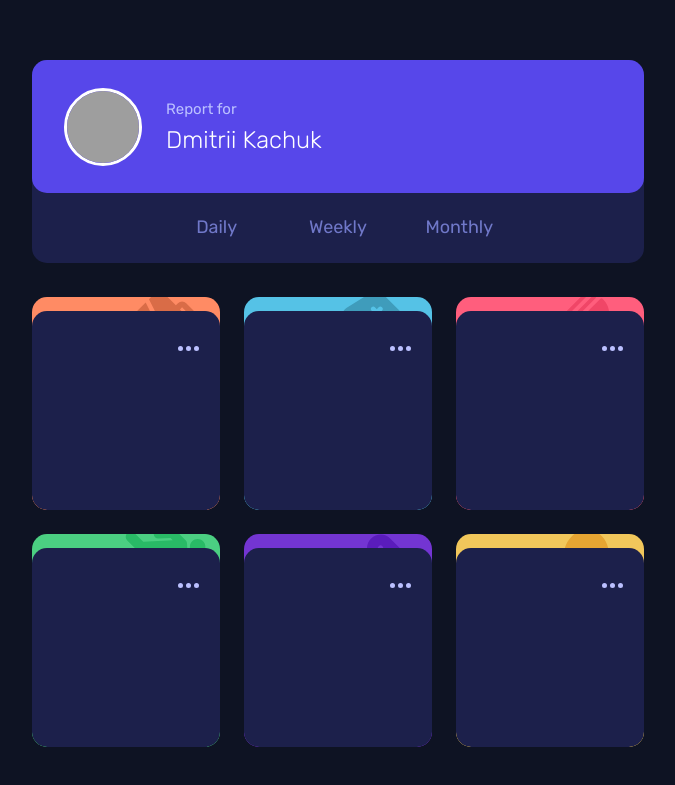
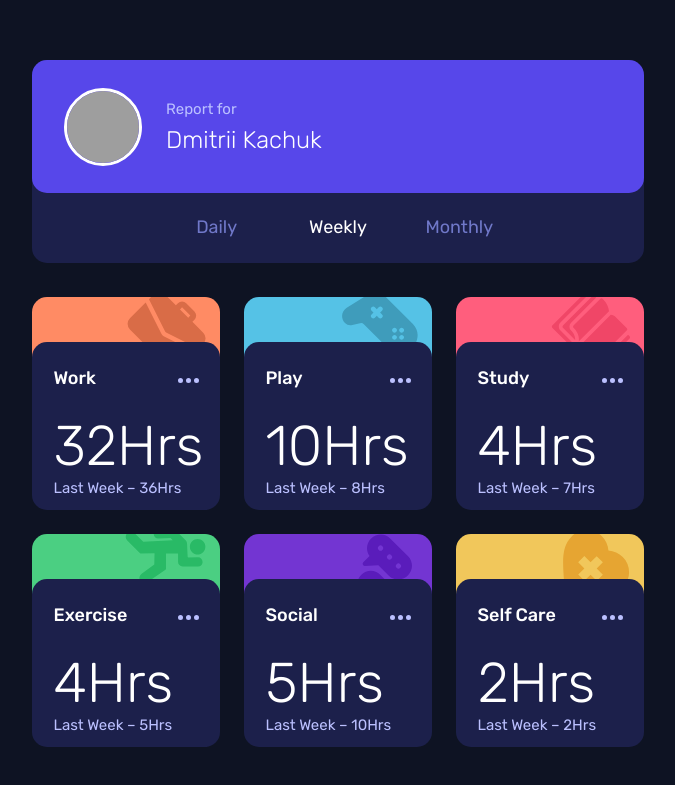
Before and after one commit to phil-cody/time-tracking-dashboard, a website: page index.html in a window 1280 px wide. Shown: the part 113-898 px from the top of the page, without its empty margins (302-977 px from the left). Drawn offline with Linux system fonts and the light colour scheme; grey boxes are pictures that could not be loaded.

Commit message:
added data and switching buttons

```diff
--- a/index.html
+++ b/index.html
@@ -8,6 +8,7 @@
 	<link rel="preconnect" href="https://fonts.googleapis.com">
 	<link rel="preconnect" href="https://fonts.gstatic.com" crossorigin>
 	<link href="https://fonts.googleapis.com/css2?family=Rubik:wght@300..500&display=swap" rel="stylesheet">
+	<script src="src/scripts/script.js" defer></script>
 	<link rel="stylesheet" href="src/css/style.css">
 	<title>Time Tracking Dashboard</title>
 </head>
@@ -23,17 +24,19 @@
 				</div>
 			</div>
 			<div class="header__btn">
-				<button class="header__btn-daily btn">Daily</button>
-				<button class="header__btn-weekly btn">Weekly</button>
-				<button class="header__btn-monthly btn">Monthly</button>
+				<button class="header__btn-daily btn" data-period="daily">Daily</button>
+				<button class="header__btn-weekly btn" data-period="weekly">Weekly</button>
+				<button class="header__btn-monthly btn" data-period="monthly">Monthly</button>
 			</div>
 		</section>
-		<section class="work card">
+		<section class="work card" data-title="Work">
+			<div class="card__background">
 				<svg width="79" height="79" xmlns="http://www.w3.org/2000/svg" class="background-image">
 					<path
 						d="m18.687 10.43 15.464 30.906c.31.682.743 1.322 1.3 1.88.558.557 1.198.99 1.714 1.217L68.237 59.98 52.484 75.732a8.025 8.025 0 0 1-11.355 0L2.934 37.538a8.025 8.025 0 0 1 0-11.356L18.687 10.43Zm19.345-7.99 10.839 10.838 2.065-2.064a5.845 5.845 0 0 1 8.258 0l8.258 8.259a5.845 5.845 0 0 1 0 8.258l-2.064 2.064 10.839 10.84a8.025 8.025 0 0 1 0 11.355l-4.728 4.728L39.126 40.53a1.963 1.963 0 0 1-.578-.413 1.963 1.963 0 0 1-.413-.578L21.95 7.168l4.728-4.728a8.025 8.025 0 0 1 11.355 0Zm17.033 12.903-2.064 2.065 8.258 8.258 2.064-2.064-8.258-8.259Z"
 						fill="#D96C47" fill-rule="nonzero" />
 				</svg>
+			</div>
 			<article class="content">
 				<div class="content__header">
 					<h1 class="content__title"></h1>
@@ -51,12 +54,14 @@
 				</div>
 			</article>
 		</section>
-		<section class="play card">
+		<section class="play card" data-title="Play">
+			<div class="card__background">
 				<svg width="76" height="77" xmlns="http://www.w3.org/2000/svg" class="background-image">
 					<path
 						d="m60.91 71.846 12.314-19.892c3.317-5.36 3.78-13.818-2.31-19.908l-26.36-26.36c-4.457-4.457-12.586-6.843-19.908-2.31L4.753 15.69c-5.4 3.343-6.275 10.854-1.779 15.35a7.773 7.773 0 0 0 7.346 2.035l7.783-1.945a3.947 3.947 0 0 1 3.731 1.033l22.602 22.602c.97.97 1.367 2.4 1.033 3.732l-1.945 7.782a7.775 7.775 0 0 0 2.037 7.349c4.49 4.49 12.003 3.624 15.349-1.782Zm-24.227-46.12-1.891-1.892-1.892 1.892a2.342 2.342 0 0 1-3.312-3.312l1.892-1.892-1.892-1.891a2.342 2.342 0 0 1 3.312-3.312l1.892 1.891 1.891-1.891a2.342 2.342 0 0 1 3.312 3.312l-1.891 1.891 1.891 1.892a2.342 2.342 0 0 1-3.312 3.312Zm14.19 14.19a2.343 2.343 0 1 1 3.315-3.312 2.343 2.343 0 0 1-3.314 3.312Zm0 7.096a2.343 2.343 0 0 1 3.313-3.312 2.343 2.343 0 0 1-3.312 3.312Zm7.096-7.095a2.343 2.343 0 1 1 3.312 0 2.343 2.343 0 0 1-3.312 0Zm0 7.095a2.343 2.343 0 0 1 3.312-3.312 2.343 2.343 0 0 1-3.312 3.312Z"
 						fill="#3F9CBB" fill-rule="nonzero" />
 				</svg>
+			</div>
 			<article class="content">
 				<div class="content__header">
 					<h1 class="content__title"></h1>
@@ -68,16 +73,20 @@
 						</svg>
 					</button>
 				</div>
+				<div class="content__data">
 					<div class="content__current"></div>
 					<div class="content__previous"></div>
+				</div>
 			</article>
 		</section>
-		<section class="study card">
+		<section class="study card" data-title="Study">
+			<div class="card__background">
 				<svg width="79" height="79" xmlns="http://www.w3.org/2000/svg" class="background-image">
 					<path
 						d="M33.227 1.495a1.87 1.87 0 0 1 2.646 0l1.323 1.323-27.78 27.78c-2.189 2.189-2.1 5.837.088 8.026l12.132 12.132a5.624 5.624 0 0 0 1.096 6.388 5.624 5.624 0 0 0 6.389 1.097l12.132 12.132c2.188 2.188 5.837 2.276 8.025.088l27.78-27.78 1.323 1.322a1.87 1.87 0 0 1 0 2.646L46.632 78.4a1.87 1.87 0 0 1-2.645 0L29.12 63.531a5.624 5.624 0 0 1-6.389-1.097l-5.291-5.291a5.624 5.624 0 0 1-1.097-6.388L1.478 35.89a1.87 1.87 0 0 1 0-2.646ZM59.74 22.783c1.948.27 3.83 1.117 5.325 2.612l10.583 10.583a1.87 1.87 0 0 1 0 2.646L46.544 67.727a1.87 1.87 0 0 1-2.646 0L30.67 54.498a1.872 1.872 0 0 0-2.646 0ZM49.19 6.875a1.87 1.87 0 0 1 2.647 0c4.489 4.489 5.877 8.98 6.178 12.342L27.67 49.56c.349-1.527 1.181-7.463-4.938-13.582a1.87 1.87 0 0 1 0-2.646Zm-7.936-2.646a1.87 1.87 0 0 1 2.645 0l1.323 1.323-25.134 25.134a5.619 5.619 0 0 0 0 7.938c4.005 4.005 4.2 7.696 4.043 9.335L12.15 35.978a1.87 1.87 0 0 1 0-2.646Z"
 						fill="#F04667" fill-rule="nonzero" />
 				</svg>
+			</div>
 			<article class="content">
 				<div class="content__header">
 					<h1 class="content__title"></h1>
@@ -89,16 +98,20 @@
 						</svg>
 					</button>
 				</div>
+				<div class="content__data">
 					<div class="content__current"></div>
 					<div class="content__previous"></div>
+				</div>
 			</article>
 		</section>
-		<section class="exercise card">
+		<section class="exercise card" data-title="Exercise">
+			<div class="card__background">
 				<svg width="81" height="55" xmlns="http://www.w3.org/2000/svg" class="background-image">
 					<path
 						d="m33.357.579 16.447.426c.33.009.645.144.88.38l9.953 9.953a4.946 4.946 0 0 1 1.451 3.311l.514 12.87c.02.503.433.895.937.894l9.595-.05a4.438 4.438 0 0 1 4.437 4.43v.26c0 1.164-.453 2.259-1.277 3.082a4.334 4.334 0 0 1-3.083 1.277h-15.77c-2.347 0-4.393-2.045-4.393-4.393l-.001-8.405-12.05-.009.01 15.17c.001.426-.21.826-.56 1.067l-18.098 12.41c-1.363.849-2.958 1.033-4.426.537a5.147 5.147 0 0 1-1.994-1.237 5.247 5.247 0 0 1-1.193-1.85c-.875-2.293.074-4.934 2.256-6.277l12.303-8.973.252-11.28-13.556.442a1.291 1.291 0 0 1-.957-.377L2.237 11.439c-1-.999-1.55-2.38-1.513-3.792a5.124 5.124 0 0 1 1.714-3.71c2.042-1.84 5.234-1.688 7.267.345l8.576 8.576 29.444-1.635-2.133-2.133-12.263.347a4.434 4.434 0 0 1-3.294-1.28l-.016-.015a4.409 4.409 0 0 1-1.294-3.307c.08-2.347 2.16-4.255 4.632-4.256Zm33.78 11.774c3.025-3.025 7.945-3.025 10.97 0 3.024 3.025 3.024 7.944 0 10.97-3.025 3.024-7.945 3.024-10.97 0-3.024-3.026-3.025-7.945 0-10.97Z"
 						fill="#29BA66" fill-rule="nonzero" />
 				</svg>
+			</div>
 			<article class="content">
 				<div class="content__header">
 					<h1 class="content__title"></h1>
@@ -110,17 +123,21 @@
 						</svg>
 					</button>
 				</div>
+				<div class="content__data">
 					<div class="content__current"></div>
 					<div class="content__previous"></div>
+				</div>
 			</article>
 		</section>
-		<section class="social card">
+		<section class="social card" data-title="Social">
+			<div class="card__background">
 				<svg width="75" height="100" xmlns="http://www.w3.org/2000/svg" class="background-image">
 					<g fill="#5A1CBB" fill-rule="nonzero">
 						<path
 							d="M45.834 46.627c4.78 4.78 13.1 5.754 19.257-.403 5.2-5.199 5.198-13.657 0-18.855L47.151 9.428C42.335 4.614 34.02 3.7 27.892 9.83c-4.701 4.7-5.151 12.066-1.352 17.277l-6.265 6.265c-1.339 1.339-.317 3.644 1.585 3.533l13.474-.777 10.499 10.499Zm11.404-11.483a2.567 2.567 0 1 1-3.629 3.631 2.567 2.567 0 0 1 3.63-3.631ZM35.745 20.909a2.567 2.567 0 1 1 3.63-3.629 2.567 2.567 0 0 1-3.63 3.63Zm12.562 5.303a2.567 2.567 0 1 1-3.63 3.63 2.567 2.567 0 0 1 3.63-3.63ZM55.16 63.698 37.219 45.756c-5.198-5.197-13.658-5.197-18.857.001-6.072 6.073-5.26 14.4-.402 19.258l10.499 10.5-.777 13.473c-.11 1.886 2.186 2.931 3.533 1.584l6.265-6.265c5.212 3.8 12.577 3.349 17.277-1.352 6.06-6.059 5.274-14.386.403-19.257ZM25.813 57.24a2.567 2.567 0 1 1 3.63-3.631 2.567 2.567 0 0 1-3.63 3.63Zm8.932 8.931a2.567 2.567 0 1 1 3.63-3.629 2.567 2.567 0 0 1-3.63 3.63Zm8.932 8.933a2.567 2.567 0 1 1 3.63-3.631 2.567 2.567 0 0 1-3.63 3.63Z" />
 					</g>
 				</svg>
+			</div>
 			<article class="content">
 				<div class="content__header">
 					<h1 class="content__title"></h1>
@@ -132,16 +149,20 @@
 						</svg>
 					</button>
 				</div>
+				<div class="content__data">
 					<div class="content__current"></div>
 					<div class="content__previous"></div>
+				</div>
 			</article>
 		</section>
-		<section class="self-care card">
+		<section class="self-care card" data-title="Self Care">
+			<div class="card__background">
 				<svg width="67" height="67" xmlns="http://www.w3.org/2000/svg" class="background-image">
 					<path
 						d="M.918 50.848c.114 1.723.232 3.5.346 5.336l.003.038.448 6.038c.06.81.412 1.536.951 2.075.54.54 1.266.892 2.075.952l6.038.447.038.003c12.086.755 21.237 1.231 28.95.484 9.007-.873 15.369-3.445 20.02-8.096 8.413-8.413 8.398-21.609-.034-30.041-3.79-3.79-8.959-6.11-14.31-6.526-.415-5.352-2.736-10.52-6.526-14.31C30.484-1.185 17.288-1.2 8.875 7.214-1.295 17.384-.415 30.697.918 50.848ZM21.36 27.122l6.172 6.173 6.16-6.159 6.172 6.173-6.16 6.158 6.173 6.173-6.158 6.158-6.173-6.172-6.158 6.158-6.173-6.172 6.159-6.159-6.173-6.172 6.16-6.159Z"
 						fill="#E6A532" fill-rule="nonzero" />
 				</svg>
+			</div>
 			<article class="content">
 				<div class="content__header">
 					<h1 class="content__title"></h1>
@@ -153,8 +174,10 @@
 						</svg>
 					</button>
 				</div>
+				<div class="content__data">
 					<div class="content__current"></div>
 					<div class="content__previous"></div>
+				</div>
 			</article>
 		</section>
 	</div>
--- /dev/null
+++ b/src/scripts/script.js
@@ -0,0 +1,173 @@
+const timeTrackingData = [
+	{
+		'title': 'Work',
+		'timeframes': {
+			'daily': {
+				'current': 5,
+				'previous': 7
+			},
+			'weekly': {
+				'current': 32,
+				'previous': 36
+			},
+			'monthly': {
+				'current': 103,
+				'previous': 128
+			}
+		}
+	},
+	{
+		'title': 'Play',
+		'timeframes': {
+			'daily': {
+				'current': 1,
+				'previous': 2
+			},
+			'weekly': {
+				'current': 10,
+				'previous': 8
+			},
+			'monthly': {
+				'current': 23,
+				'previous': 29
+			}
+		}
+	},
+	{
+		'title': 'Study',
+		'timeframes': {
+			'daily': {
+				'current': 0,
+				'previous': 1
+			},
+			'weekly': {
+				'current': 4,
+				'previous': 7
+			},
+			'monthly': {
+				'current': 13,
+				'previous': 19
+			}
+		}
+	},
+	{
+		'title': 'Exercise',
+		'timeframes': {
+			'daily': {
+				'current': 1,
+				'previous': 1
+			},
+			'weekly': {
+				'current': 4,
+				'previous': 5
+			},
+			'monthly': {
+				'current': 11,
+				'previous': 18,
+			}
+		}
+	},
+	{
+		'title': 'Social',
+		'timeframes': {
+			'daily': {
+				'current': 1,
+				'previous': 3
+			},
+			'weekly': {
+				'current': 5,
+				'previous': 10
+			},
+			'monthly': {
+				'current': 21,
+				'previous': 23
+			}
+		}
+	},
+	{
+		'title': 'Self Care',
+		'timeframes': {
+			'daily': {
+				'current': 0,
+				'previous': 1
+			},
+			'weekly': {
+				'current': 2,
+				'previous': 2
+			},
+			'monthly': {
+				'current': 7,
+				'previous': 11
+			}
+		}
+	}
+]
+
+function showDateForPeriod(period) {
+	// Перебираем все активности из данных
+	timeTrackingData.forEach(activity => {
+		// Находим карточку с соответствующим data-title
+		const card = document.querySelector(`[data-title="${activity.title}"]`);
+		// Находим элемент с заголовком карточки
+		const cardTitle = card.querySelector('.content__title');
+		// Обновляем текст
+		cardTitle.textContent = activity.title;
+
+		if (card) {
+			// Ищем соответствующие данные
+			const current = card.querySelector('.content__current');
+			const previous = card.querySelector('.content__previous');
+			// Обновляем текст
+			if (current) {
+				current.textContent = activity.timeframes[period].current + 'Hrs';
+			}
+			if (previous) {
+				// создаем переменную для текста периода
+				let periodText = '';
+
+				if (period === 'daily') periodText = 'Yesterday';
+				if (period === 'weekly') periodText = 'Last Week';
+				if (period === 'monthly') periodText = 'Last Month';
+
+				previous.textContent = periodText + ' – ' + activity.timeframes[period].previous + 'Hrs';
+			}
+		}
+	});
+}
+
+// Находим все кнопки
+const buttons = document.querySelectorAll('[data-period]');
+// Функция для обновления активной кнопки
+function updateActiveButton(activeButton) {
+	// Убираем .active у всех кнопок
+	buttons.forEach(button => {
+		button.classList.remove('active');
+	});
+	// Добавляем .active кнопке, по которой кликнули
+	activeButton.classList.add('active');
+};
+// Для каждой кнопки
+buttons.forEach(button => {
+	// Добавляем обработчик клика
+	button.addEventListener('click', () => {
+		// Получаем период из data-атрибута
+		const period = button.getAttribute('data-period');
+		// Обновляем данные
+		showDateForPeriod(period);
+		updateActiveButton(button);
+	});
+});
+
+// Функция инициализации начального состояния
+function initializeApp() {
+	// Показываем данные за неделю
+	showDateForPeriod('weekly');
+	// Активируем кнопку 'weekly'
+	const weeklyButton = document.querySelector('[data-period="weekly"]');
+	if (weeklyButton) {
+		updateActiveButton(weeklyButton);
+	}
+};
+
+// Вызываем инициализацию когда DOM загружен
+document.addEventListener('DOMContentLoaded', initializeApp);
--- a/src/scss/_components/_card.scss
+++ b/src/scss/_components/_card.scss
@@ -1,32 +1,33 @@
 @use '../index' as i;
 
-.work {
+.work .card__background {
 	background-color: i.$orange-300;
 }
 
-.play {
+.play .card__background {
 	background-color: i.$blue-300;
 }
 
-.study {
+.study .card__background {
 	background-color: i.$pink-400;
 }
 
-.exercise {
+.exercise .card__background {
 	background-color: i.$green-400;
 }
 
-.social {
+.social .card__background {
 	background-color: i.$purple-700;
 }
 
-.self-care {
+.self-care .card__background {
 	background-color: i.$yellow-300;
 }
 
 .card {
 	width: 255px;
 	max-height: 244px;
+	height: 244px;
 	@include i.radius;
 	display: flex;
 	flex-direction: column;
@@ -36,16 +37,27 @@
 	border: none;
 }
 
-.background-image {
+.card__background {
+	overflow: hidden;
 	position: relative;
 	z-index: 0;
-	margin-right: 14px;
-	margin-top: -5px;
+	min-height: 40px;
+	height: 60px;
+	width: 100%;
+}
+
+.background-image {
+	position: absolute;
+	z-index: 1;
+	right: 14px;
+	top: -5px;
 }
 
 .content {
-	position: relative;
-	z-index: 1;
+	position: absolute;
+	top: 45px;
+	bottom: 0;
+	z-index: 2;
 	width: 100%;
 	min-height: 199px;
 	background-color: i.$navy-900;
--- a/src/scss/_components/_profile.scss
+++ b/src/scss/_components/_profile.scss
@@ -52,7 +52,6 @@
 		gap: 21px;
 
 		.btn {
-			width: 109px;
 			border: none;
 			background-color: transparent;
 			@include i.text-preset-5r;
@@ -63,4 +62,8 @@
 			}
 		}
 	}
+
+	.active {
+		color: i.$white;
+	}
 }
--- a/src/scss/_layouts/_page.scss
+++ b/src/scss/_layouts/_page.scss
@@ -45,6 +45,10 @@ body {
 			flex-direction: row;
 			justify-content: center;
 			padding: 24px 134.5px;
+
+			.btn {
+				width: 109px;
+			}
 		}
 
 		&__personal {
@@ -63,6 +67,9 @@ body {
 		max-height: 213px;
 
 		.content {
+			min-height: 180px;
+			height: 180px;
+
 			&__header {
 				margin: 25.5px 21.5px 0 21.5px;
 			}
```
Also changed, not shown: src/css/style.css, 1 other file. Lines whose indentation alone changed are shown as unchanged.
